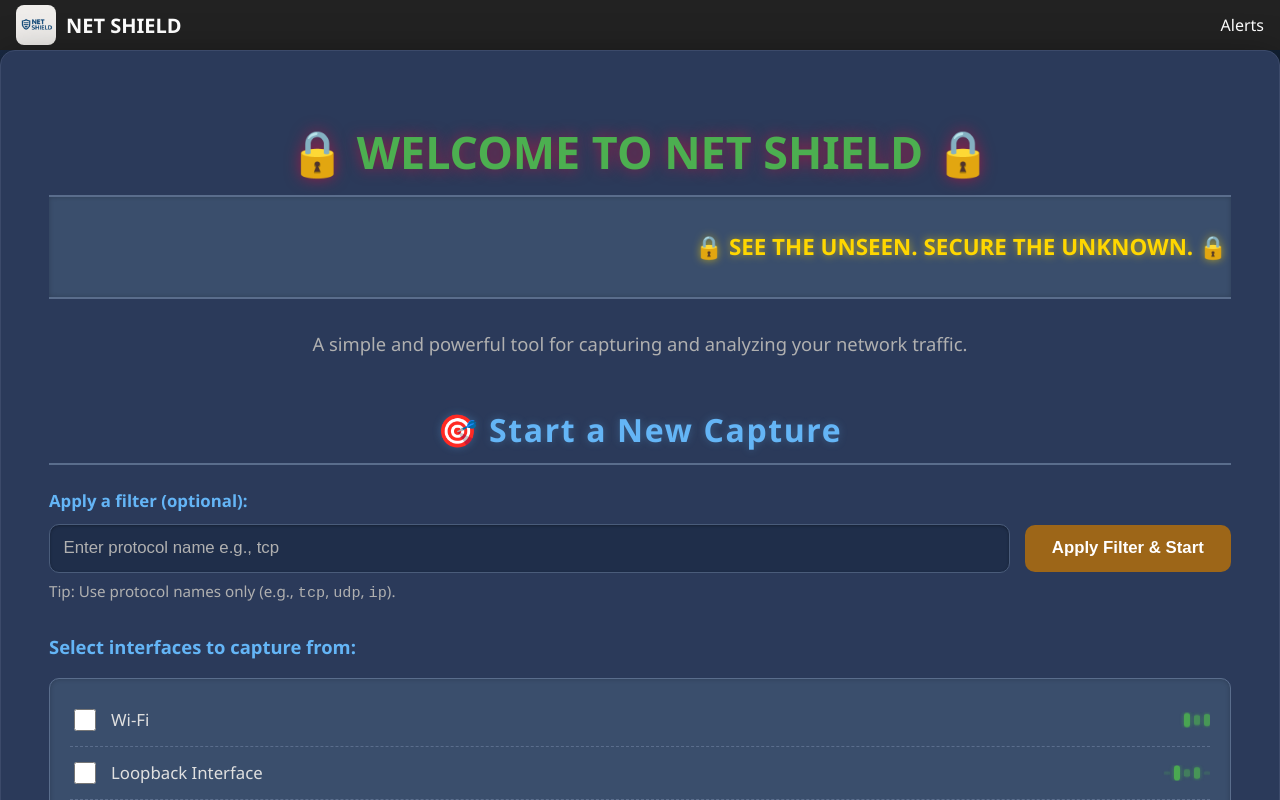
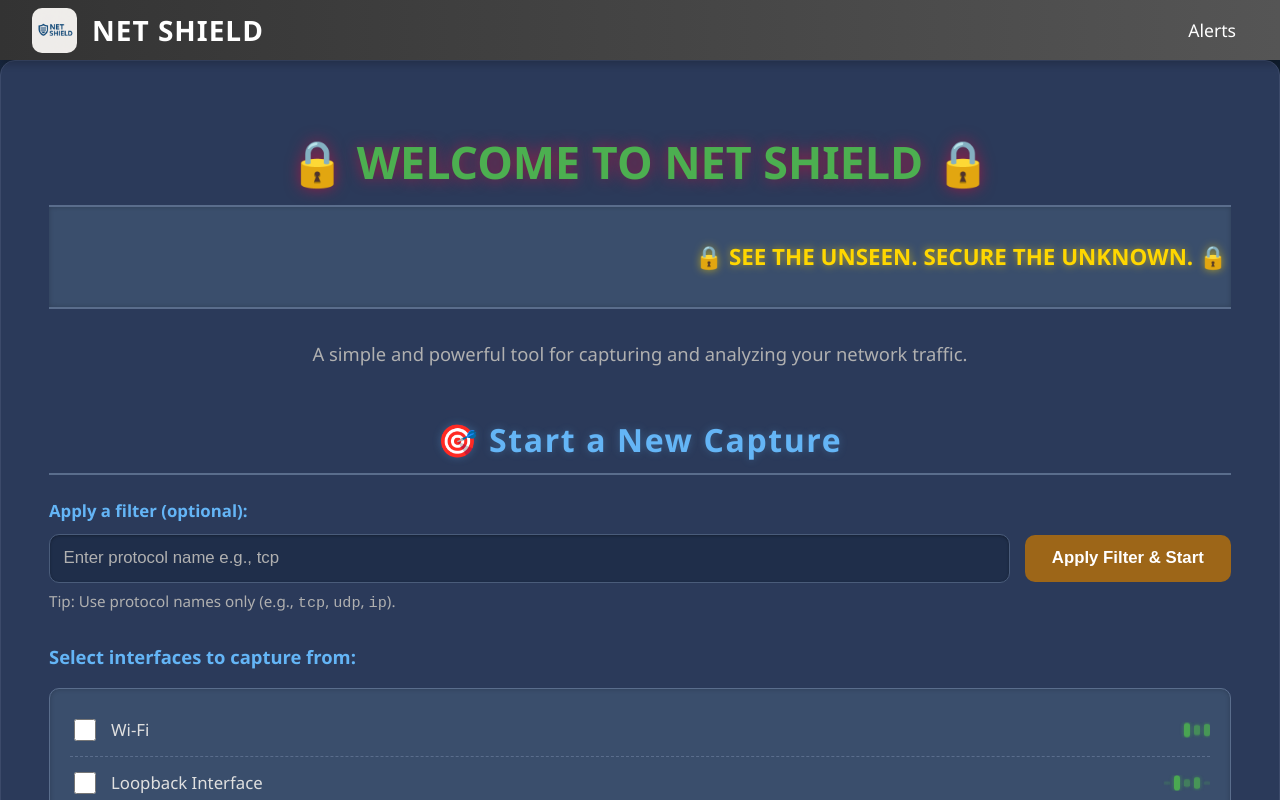
Before and after one commit to ghavate-n11/Net-shield, a React (Vite) app: page / in a window 1280 px wide. Shown: the top 800 px of the page. Built offline with nearby package versions, Linux system fonts and the light colour scheme.

Commit message:
Added new Styles

```diff
--- a/src/components/Header.jsx
+++ b/src/components/Header.jsx
@@ -4,37 +4,79 @@ import { Link } from 'react-router-dom';
 const Header = () => {
   return (
     <header style={{
-      background: "#222",
+      // Modern background with a subtle gradient
+      background: "linear-gradient(90deg, #333 0%, #555 100%)",
       color: "#fff",
-      padding: "0.5rem 1rem",     // Reduced padding
-      minHeight: "50px",          // Compact default height
+      padding: "0.75rem 2rem", // Increased padding for a more spacious feel
+      minHeight: "60px",       // Slightly taller for presence
       display: "flex",
       alignItems: "center",
-      justifyContent: "space-between"
+      justifyContent: "space-between",
+      boxShadow: "0 4px 8px rgba(0, 0, 0, 0.2)", // Subtle shadow for depth
+      position: "sticky",      // Makes the header stick to the top
+      top: 0,
+      zIndex: 1000,            // Ensures it stays on top of other content
     }}>
       {/* Logo and Title container */}
-      <div style={{ display: 'flex', alignItems: 'center', gap: '10px' }}>
+      <div style={{ display: 'flex', alignItems: 'center', gap: '15px' }}> {/* Increased gap */}
         <img
           src="src/assets/Logo.png" // Replace with your actual image path
           alt="NetShield Logo"
-          style={{ width: '40px', height: '40px', borderRadius: '8px' }}
+          style={{ width: '45px', height: '45px', borderRadius: '10px' }} // Slightly larger logo
         />
-        <h1 style={{ fontSize: "1.25rem", margin: 0 }}>NET SHIELD</h1>
+        <h1 style={{
+          fontSize: "1.75rem", // Larger, more prominent title
+          margin: 0,
+          fontWeight: "600",   // Slightly bolder font weight
+          letterSpacing: "1px" // Adds a little space between letters
+        }}>NET SHIELD</h1>
       </div>
 
       <nav>
         <ul style={{
           listStyle: "none",
           display: "flex",
-          gap: "1rem",
+          gap: "1.5rem", // Increased gap between navigation items
           margin: 0,
           padding: 0
         }}>
           <li>
-            <Link to="/alerts" style={{ color: "#fff", textDecoration: "none" }}>
+            <Link
+              to="/alerts"
+              style={{
+                color: "#fff",
+                textDecoration: "none",
+                fontSize: "1.1rem", // Slightly larger font for links
+                padding: "0.5rem 0.75rem", // Padding around link text
+                borderRadius: "5px",
+                transition: "background-color 0.3s ease, transform 0.2s ease", // Smooth transition for hover
+              }}
+              // This is a common way to handle hover effects in React with inline styles.
+              // For more complex hover states, consider using CSS modules or styled-components.
+              onMouseEnter={(e) => e.currentTarget.style.backgroundColor = 'rgba(255, 255, 255, 0.1)'}
+              onMouseLeave={(e) => e.currentTarget.style.backgroundColor = 'transparent'}
+            >
               Alerts
             </Link>
           </li>
+          {/* You can add more navigation links here */}
+          {/* <li>
+            <Link
+              to="/dashboard"
+              style={{
+                color: "#fff",
+                textDecoration: "none",
+                fontSize: "1.1rem",
+                padding: "0.5rem 0.75rem",
+                borderRadius: "5px",
+                transition: "background-color 0.3s ease, transform 0.2s ease",
+              }}
+              onMouseEnter={(e) => e.currentTarget.style.backgroundColor = 'rgba(255, 255, 255, 0.1)'}
+              onMouseLeave={(e) => e.currentTarget.style.backgroundColor = 'transparent'}
+            >
+              Dashboard
+            </Link>
+          </li> */}
         </ul>
       </nav>
     </header>
```
